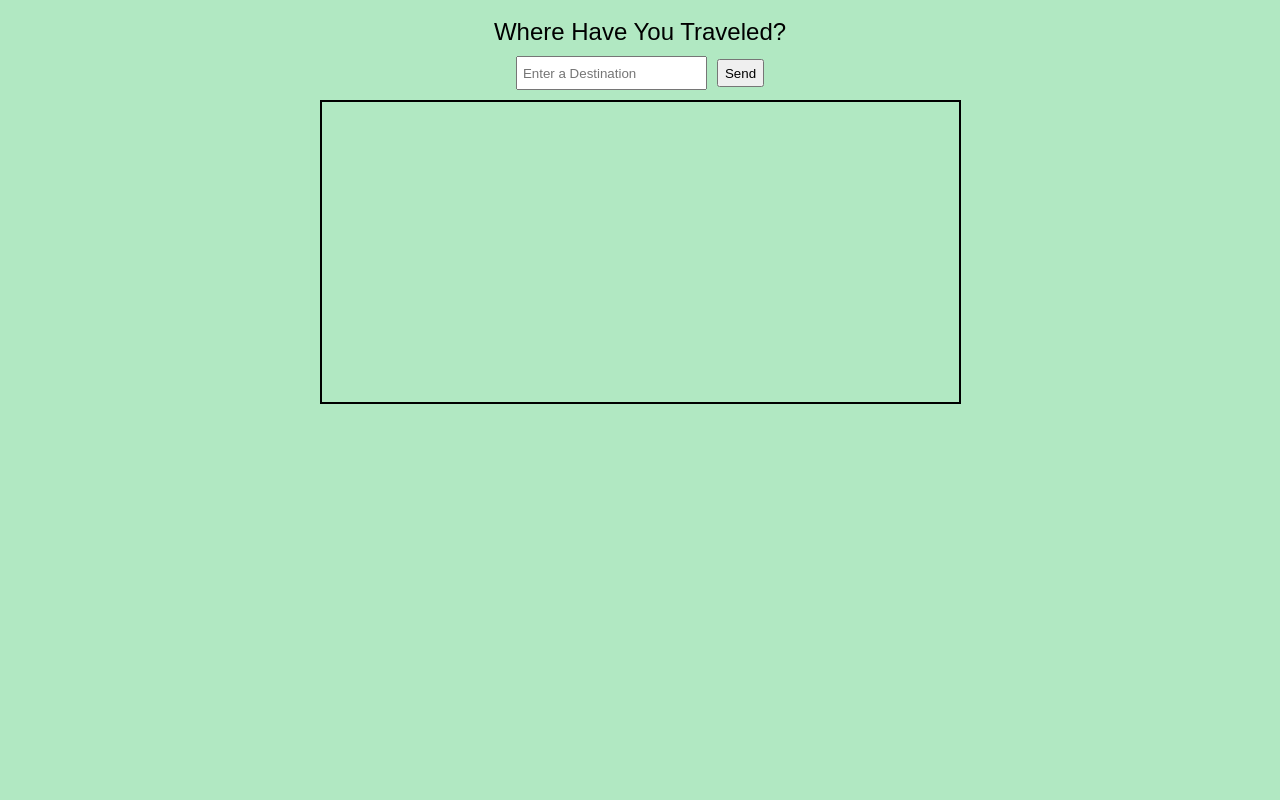
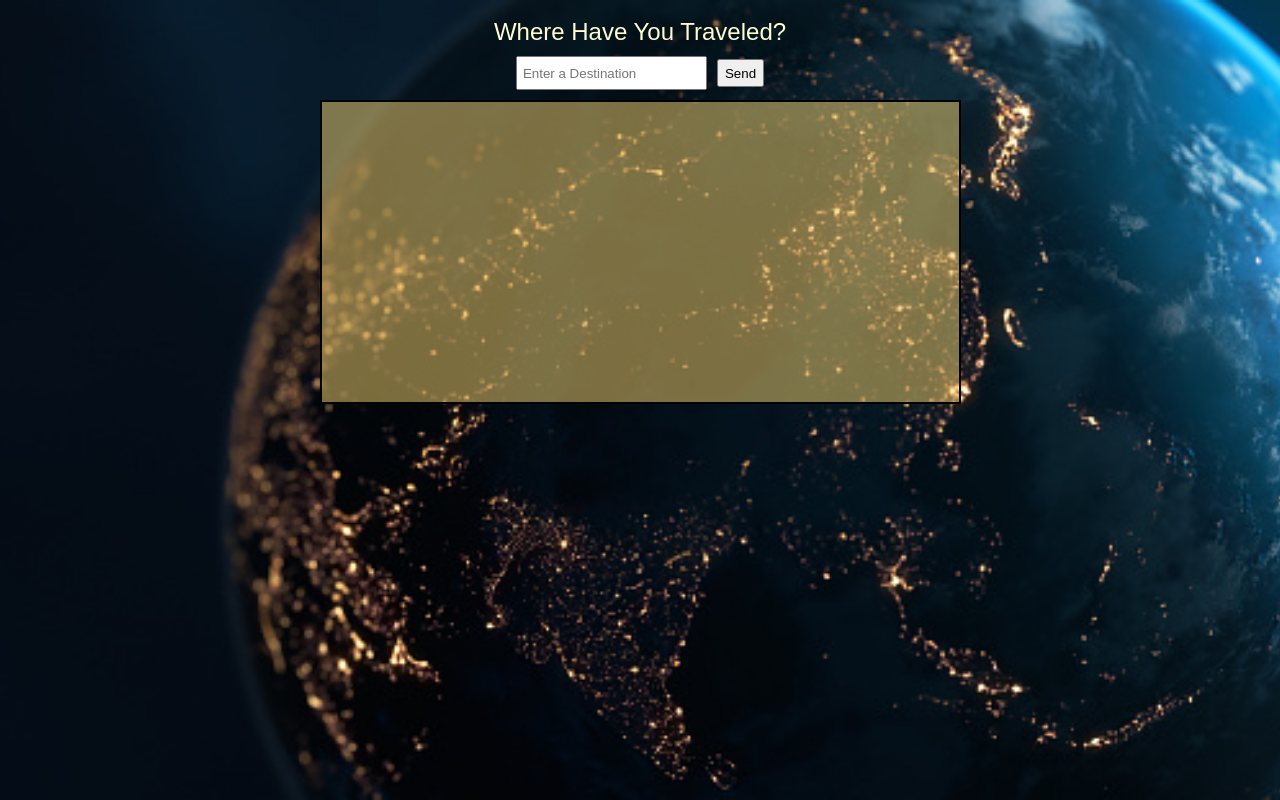
Before and after one commit to samanthachapa/destination-board, a website: page public/index.html in a window 1280 px wide. Drawn offline with nearby package versions, Linux system fonts and the light colour scheme; no server answers.

Commit message:
Styles updated

```diff
--- a/public/index.html
+++ b/public/index.html
@@ -10,8 +10,8 @@
 
 <body>
     <div class="container">
-        <div class="header">Where Have You Traveled?</div>
-        <div id="myCounter"></div>
+        <div class="header creamText">Where Have You Traveled?</div>
+        <div id="myCounter" class="creamText"></div>
 
         <div class="sub-container">
             <input type="text" id="user-destination" placeholder="Enter a Destination" />
--- a/public/style.css
+++ b/public/style.css
@@ -1,7 +1,18 @@
 body {
-    background-color: rgb(177, 232, 194);
     font-family: Arial, Helvetica, sans-serif;
+    background: url("earth.jpg") no-repeat center center fixed;
+    background-size: cover;
 }
+
+.creamText{
+    color: #FFFDD0;
+}
+
+p{
+    font-size: larger;
+    font-weight: bolder;
+}
+
 .container {
     display: flex;
     flex-direction: column;
@@ -16,6 +27,7 @@ body {
     max-width: 1200px;
 }
 .sub-container-list {
+    background-color: rgba(246, 211, 114, 0.5);
     margin: 10px;
     border: 2px solid black;
     height: 300px;
```
Also changed, not shown: public/earth.jpg (added).
